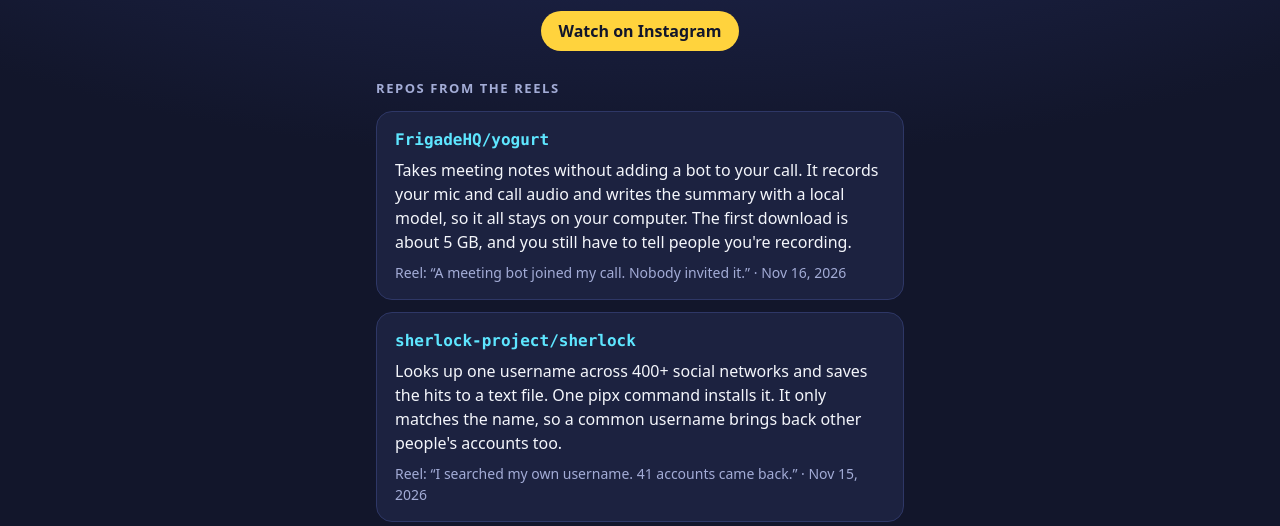
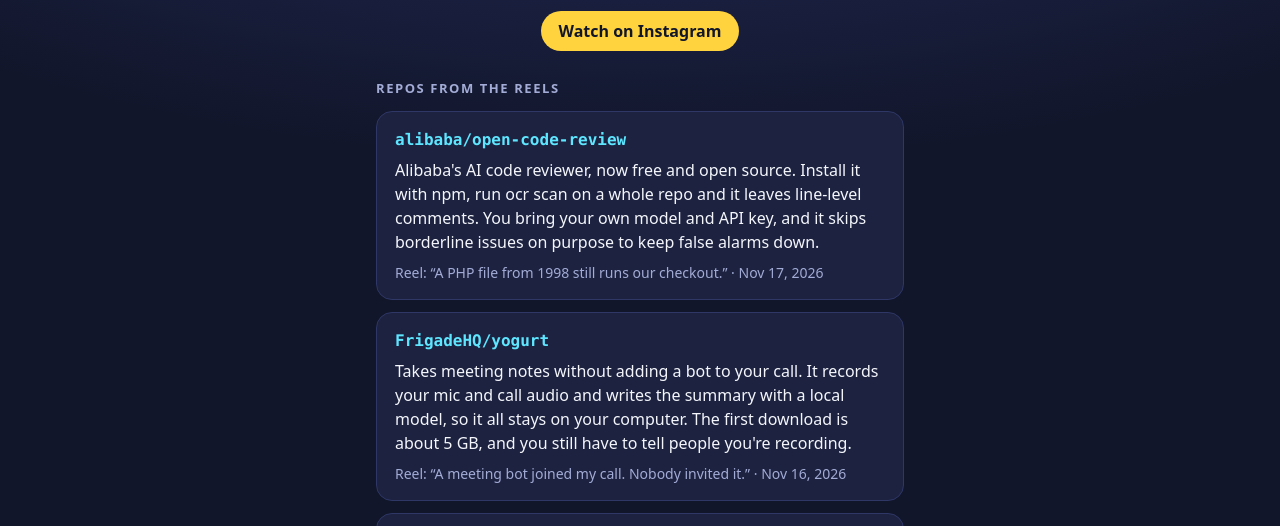
Before and after one commit to RizgarOzan/commitcinema, a plain HTML site: page index.html in a window 1280 px wide. Shown: the part 237-763 px from the top of the page. Drawn offline with Linux system fonts and the light colour scheme.

Commit message:
Add alibaba/open-code-review from the Nov 17 reel
I added the card for today's reel about Alibaba's code reviewer to the top of the list and put the same repo at the top of the README table.

```diff
--- a/index.html
+++ b/index.html
@@ -40,6 +40,12 @@
   </header>
 
   <h2>Repos from the reels</h2>
+
+  <a class="repo" href="https://github.com/alibaba/open-code-review">
+    <div class="name">alibaba/open-code-review</div>
+    <div class="what">Alibaba's AI code reviewer, now free and open source. Install it with npm, run ocr scan on a whole repo and it leaves line-level comments. You bring your own model and API key, and it skips borderline issues on purpose to keep false alarms down.</div>
+    <div class="meta">Reel: “A PHP file from 1998 still runs our checkout.” · Nov 17, 2026</div>
+  </a>
 
   <a class="repo" href="https://github.com/FrigadeHQ/yogurt">
     <div class="name">FrigadeHQ/yogurt</div>
```
Also changed, not shown: 1 other file.
